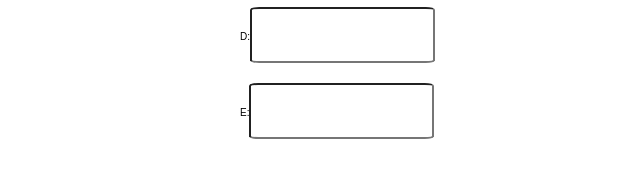
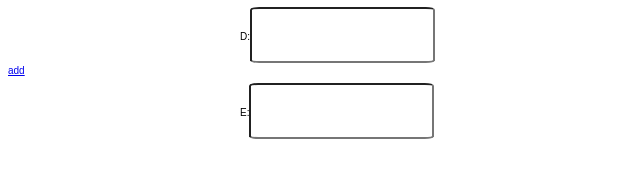
Before and after one commit to anandgupta95/miniproject, a plain HTML site: page order.html in a window 1280 px wide. Shown: the part 358-536 px from the top of the page, 0-640 px from the left. Drawn offline with Linux system fonts and the light colour scheme.

Commit message:
Update order.html

```diff
--- a/order.html
+++ b/order.html
@@ -37,5 +37,7 @@
     <div><lable>E:</lable><input type="text" placeholder="" id=""></div>
 
   </form>
+
+  <a href="cart.html">add</a>
 </body>
 </html>
```
